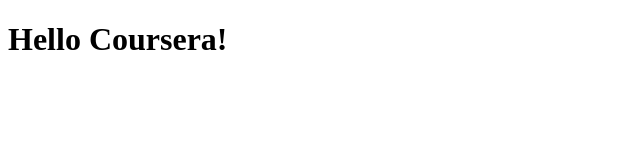
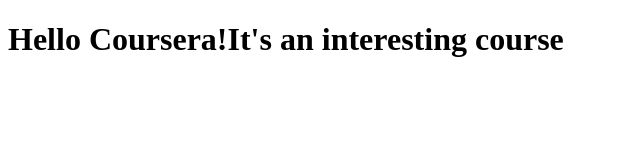
Before and after one commit to SamithHM/coursera-test, a plain HTML site: page site/index.html in a window 1280 px wide. Shown: the whole page, without its empty margins (0-640 px from the left). Drawn offline with Linux system fonts and the light colour scheme.

Commit message:
My second commit

```diff
--- a/site/index.html
+++ b/site/index.html
@@ -6,6 +6,6 @@
     <title>Hello Coursera!</title>
 </head>
 <body>
-    <h1>Hello Coursera!</h1>
+    <h1>Hello Coursera!It's an interesting course</h1>
 </body>
 </html>
```
